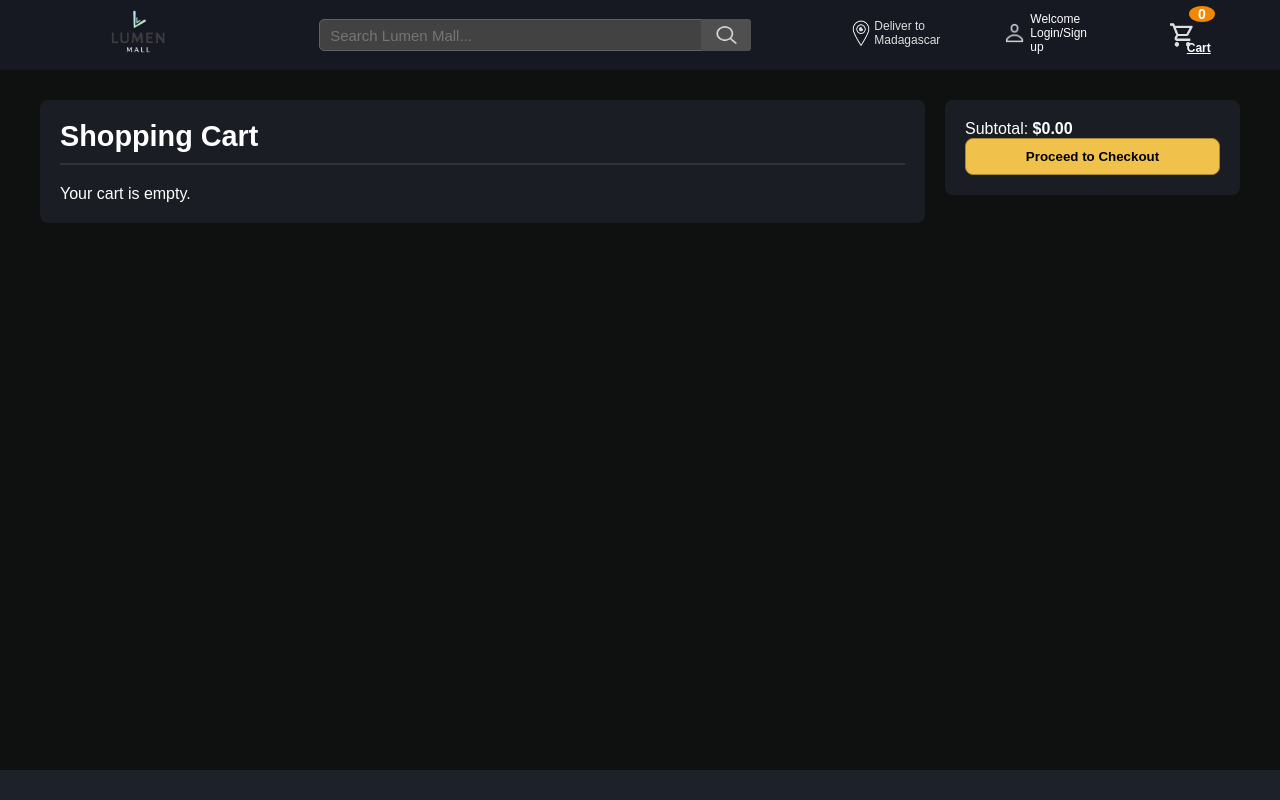
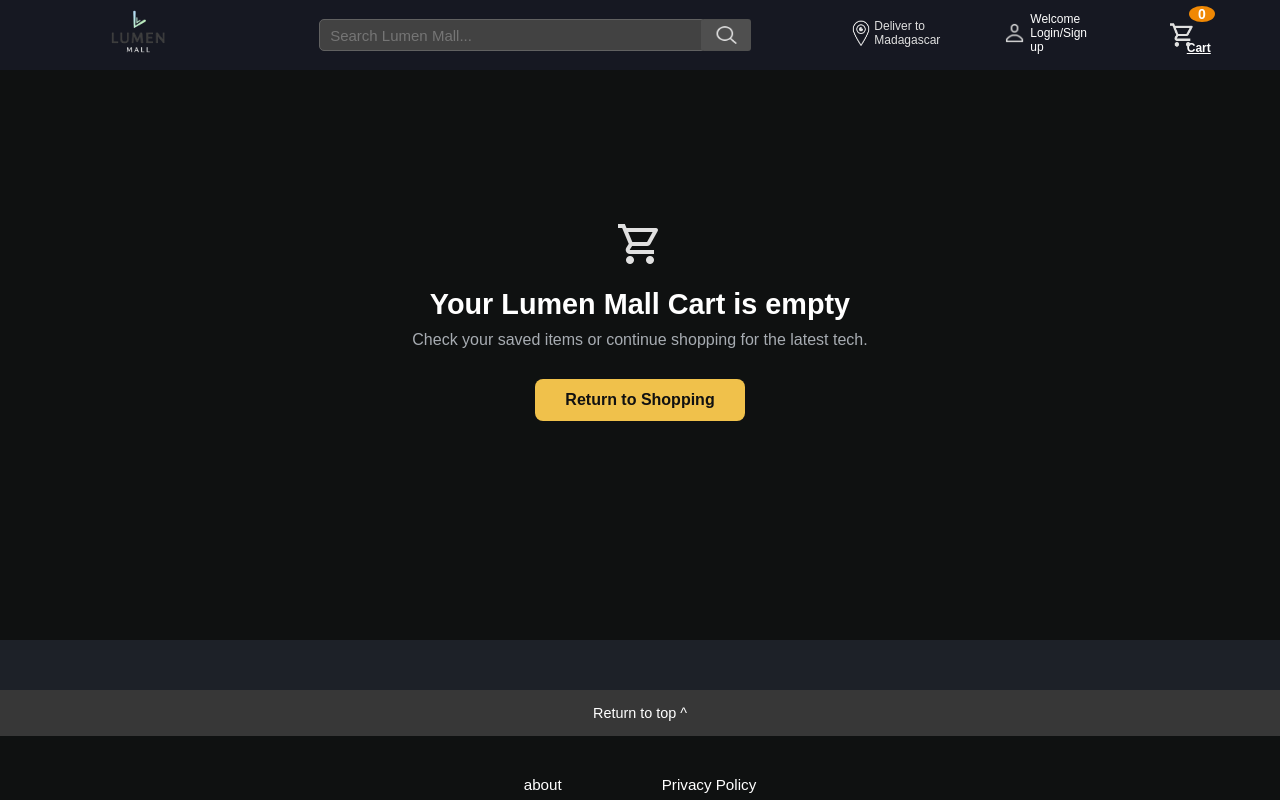
Before and after one commit to Kevin-Razafison/Lumen-mall-client, a React (Vite) app in the folder Lumen Mall/: page /cart in a window 1280 px wide. Shown: the top 800 px of the page. Built offline with nearby package versions, Linux system fonts and the light colour scheme.

Commit message:
feat: complete empty cart UI with conditional rendering and redirect

```diff
--- a/Lumen Mall/src/pages/Cart/Cart.jsx
+++ b/Lumen Mall/src/pages/Cart/Cart.jsx
@@ -1,10 +1,26 @@
 import { useCart } from '../../context/CartContext';
+import cartIcon from '../../../public/icons/icons-shopping-cart.png'
+import { Link } from 'react-router-dom'
 import styles from './Cart.module.css';
-import droneImg from '../../../public/drone-product-image.png'; // Using your existing image
 
 const Cart = () => {
   const { cartItems, totalPrice, removeFromCart } = useCart();
 
+  // 1. The Empty State Check
+  if (cartItems.length === 0) {
+    return (
+      <div className={styles.emptyContainer}>
+        <img src={cartIcon} className={styles.emptyIcon} alt="Empty Cart" />
+        <h2>Your Lumen Mall Cart is empty</h2>
+        <p>Check your saved items or continue shopping for the latest tech.</p>
+        <Link to="/" className={styles.shopBtn}>
+          Return to Shopping
+        </Link>
+      </div>
+    );
+  }
+
+  // 2. The Active Cart View
   return (
     <div className={styles.cartPage}>
       <div className={styles.container}>
@@ -12,18 +28,17 @@
           <h1 className={styles.title}>Shopping Cart</h1>
           <hr className={styles.divider} />
 
-          {cartItems.length === 0 ? (
-            <p>Your cart is empty.</p>
-          ) : (
-            cartItems.map((item, index) => (
+          {/* Use parentheses () here for an implicit return of the JSX */}
+          {cartItems.map((item, index) => (
             <div key={index} className={styles.cartItem}>
               <img src={item.image} alt={item.name} className={styles.itemImg} />
               <div className={styles.itemDetails}>
                 <div className={styles.itemHeader}>
-                    <h3>{item.name}</h3>
+                  <h3 className={styles.itemName}>{item.name}</h3>
                   <p className={styles.itemDescription}>{item.description}</p>
                   <p className={styles.price}>${item.price}</p>
                 </div>
+                <div className={styles.itemActions}>
                   <button
                     className={styles.deleteBtn}
                     onClick={() => removeFromCart(item.id)}
@@ -32,13 +47,15 @@
                   </button>
                 </div>
               </div>
-            ))
-          )}
+            </div>
+          ))}
         </div>
 
         <div className={styles.checkoutSection}>
           <div className={styles.subtotalBox}>
-            <p>Subtotal: <strong>${totalPrice.toFixed(2)}</strong></p>
+            <p className={styles.subtotalText}>
+              Subtotal ({cartItems.length} items): <strong>${totalPrice.toFixed(2)}</strong>
+            </p>
             <button className={styles.checkoutBtn}>Proceed to Checkout</button>
           </div>
         </div>
--- a/Lumen Mall/src/pages/Cart/Cart.module.css
+++ b/Lumen Mall/src/pages/Cart/Cart.module.css
@@ -126,3 +126,44 @@
   background-color: #555;
   cursor: not-allowed;
 }
+.emptyContainer {
+  display: flex;
+  flex-direction: column;
+  align-items: center;
+  justify-content: center;
+  text-align: center;
+  padding: 80px 20px;
+  background-color: #0f1111;
+  color: white;
+  min-height: 60vh;
+}
+
+.emptyIcon {
+  font-size: 5rem;
+  color: #333; /* Muted color so it doesn't scream at the user */
+  margin-bottom: 20px;
+}
+
+.emptyContainer h2 {
+  font-size: 1.8rem;
+  margin-bottom: 10px;
+}
+
+.emptyContainer p {
+  color: #a7acb2;
+  margin-bottom: 30px;
+}
+
+.shopBtn {
+  background-color: #f0c14b;
+  color: #111;
+  text-decoration: none;
+  padding: 12px 30px;
+  border-radius: 8px;
+  font-weight: bold;
+  transition: background-color 0.2s;
+}
+
+.shopBtn:hover {
+  background-color: #ddb347;
+}
```
Lines whose indentation alone changed are shown as unchanged.
